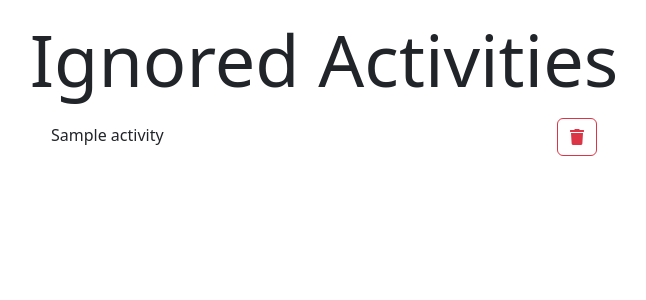
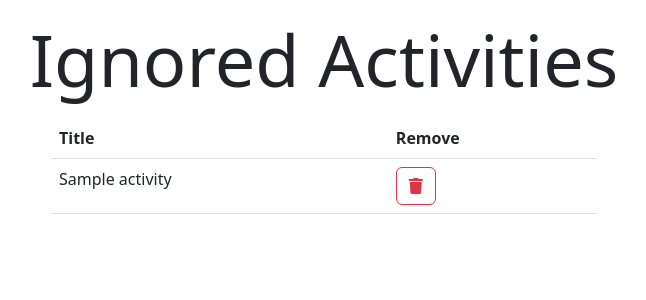
Before and after one commit to gloryannen/Bored-App, a Flask app: template templates/activities/ignored_activities.html in a window 1280 px wide. Shown: the part 106-406 px from the top of the page, without its empty margins (316-962 px from the left). Run offline with Flask 2, Linux system fonts and the light colour scheme; the template is opened without the code that fills it: most values are stand-ins (such as "Sample title", 1, 10 or a date in 2020); some libraries are stand-ins or nearby versions.

Commit message:
updated ignored activity table

```diff
--- a/app.py
+++ b/app.py
@@ -10,7 +10,7 @@ app = Flask(__name__)
 app.register_blueprint(bp_routes)
 
 app.config['SQLALCHEMY_DATABASE_URI'] = (
-    os.environ.get('DATABASE_URL', 'postgresql:///bored_db')).replace("://", "ql://", 1)
+    os.environ.get('DATABASE_URL', 'postgres:///bored_db')).replace("://", "ql://", 1)
 app.config['SQLALCHEMY_TRACK_MODIFICATIONS'] = False
 app.config['SQLALCHEMY_ECHO'] = True
 app.config['DEBUG_TB_INTERCEPT_REDIRECTS'] = False
--- a/templates/activities/ignored_activities.html
+++ b/templates/activities/ignored_activities.html
@@ -1,27 +1,44 @@
-{% extends 'base.html' %} {% block title %}Ignored Activities{% endblock %} {% block content
-    %}
+{% extends 'base.html' %} {% block title %}Ignored Activities{% endblock %} {%
+block content %}
 
 <div class="container">
   <div class="row">
     <div class="col" id="activity">
       <h1 class="text-center my-3 display-2">Ignored Activities</h1>
-          <div class="mb-3 ">
+      <div class="mb-3">
         <div class="list-group col-6 mx-auto">
+          <table class="table">
+            <thead>
+              <tr>
+                <th scope="col">Title</th>
+                <th scope="col">Remove</th>
+              </tr>
+            </thead>
+            <tbody>
               {% for a in activities %}
-                  <div class="d-flex w-100 justify-content-between align-items-center">
-                    <p class="mb-1">{{ a.title }}</p>
+              <tr>
+                <td>{{ a.title }}</td>
+                <td>
+                  <div class="d-flex">
                     <form method="POST" action="/activity/{{ a.id }}/remove">
-                      <button class="btn btn-outline-danger" >
+                      <button class="btn btn-outline-danger">
                         <i class="fa fa-trash" aria-hidden="true"></i>
                       </button>
+                    </form>
                   </div>
+                </td>
+              </tr>
               {% endfor %}
+            </tbody>
+          </table>
         </div>
       </div>
     </div>
   </div>
   {% if not activities %}
-      <h4 class="display-6 text-center align-middle text-warning">No ignored activities.</h4>
+  <h4 class="display-6 text-center align-middle text-warning">
+    No ignored activities.
+  </h4>
   {% endif %}
 </div>
 
```
Lines whose indentation alone changed are shown as unchanged.
